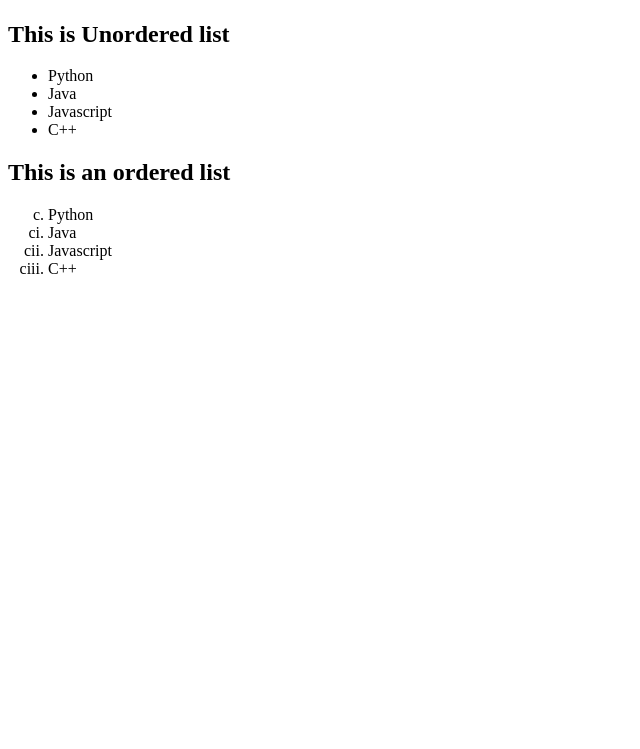
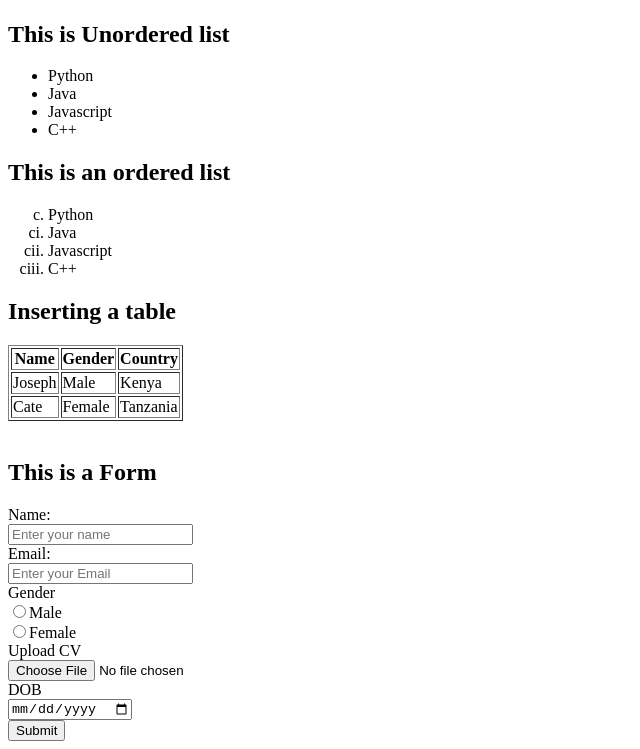
Before and after one commit to Joseph9866/frontendweb, a plain HTML site: page index.html in a window 1280 px wide. Shown: the part 1045-1794 px from the top of the page, without its empty margins (0-640 px from the left). Before the commit the page ends 1339 px from the top, so only its background shows below. Drawn offline with Linux system fonts and the light colour scheme.

Commit message:
Updating Index file:Form and table

```diff
--- a/index.html
+++ b/index.html
@@ -32,5 +32,45 @@
             <li>C++</li>
         </ol>
 
+        <h2>Inserting a table</h2>
+        <table border="1">
+            <thead>
+                <tr>
+                    <th>Name</th>
+                    <th>Gender</th>
+                    <th>Country</th>
+                </tr>
+            </thead>
+            <tbody>
+                <tr>
+                    <td>Joseph</td>
+                    <td>Male</td>
+                    <td>Kenya</td>
+                </tr>
+                <tr>
+                    <td>Cate</td>
+                    <td>Female</td>
+                    <td>Tanzania</td>
+                </tr>
+
+            </tbody>
+        </table>
+        <br>
+        <h2>This is a Form</h2>
+        <form action="...." method="...">
+            <label for="name">Name:</label><br>
+            <input type="text" name="name" id="name" placeholder="Enter your name"><br>
+            <label for="email">Email:</label><br>
+            <input type="email" name="email" id="email" placeholder="Enter your Email"><br>
+            <label for="gender">Gender</label><br>
+            <input type="radio" name="gender" value="Male">Male<br>
+            <input type="radio" name="gender" value="Female">Female<br>
+            <label for="cv">Upload CV</label><br>
+            <input type="file" name="cv" id="cv" accept=".pdf"><br>
+            <label for="DOB">DOB</label><br>
+            <input type="date" name="dob" id="dob" placeholder="Enter your date of Birth"><br>
+            <input type="submit" value="Submit">
+        </form>
+
     </body>
 </html>
```
